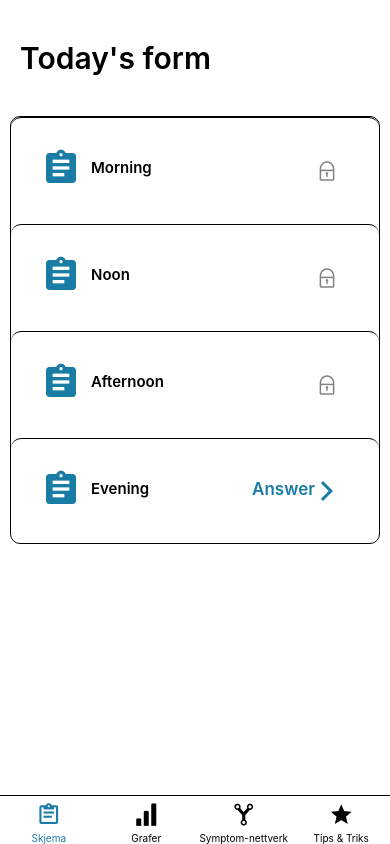
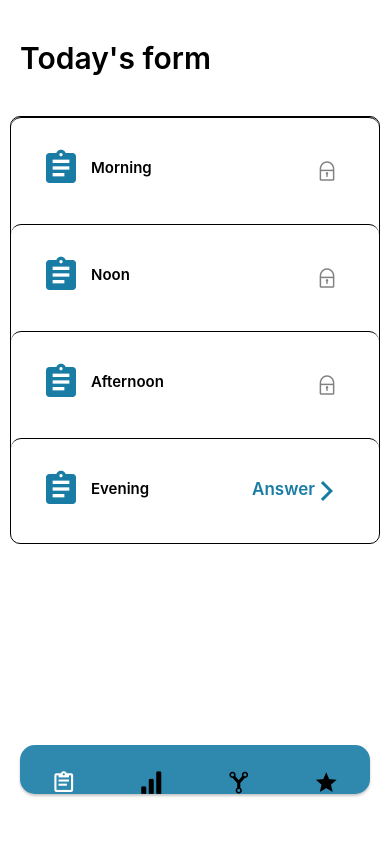
Before and after one commit to markospyros/whatAppens, a React Native app: screen /Tabs in a window 390 px wide. Built offline with nearby package versions, Linux system fonts and the light colour scheme; no server answers.

Commit message:
Customized the navigation tab

```diff
--- a/src/components/Tabs.js
+++ b/src/components/Tabs.js
@@ -12,7 +12,31 @@ export const Tabs = () => {
   return (
     <Tab.Navigator
       initialRouteName="Skjema"
-      screenOptions={{ headerShown: false, tabBarActiveTintColor: "#197CA5" }}
+      screenOptions={{
+        headerShown: false,
+        tabBarActiveTintColor: "white",
+        tabBarShowLabel: false,
+        tabBarStyle: {
+          backgroundColor: "#2f89ae",
+          paddingTop: 25,
+          position: "absolute",
+          bottom: 50,
+          left: 20,
+          right: 20,
+          elevation: 0,
+          borderRadius: 15,
+          borderTopWidth: 0,
+          shadowColor: "#000",
+          shadowOffset: {
+            width: 0,
+            height: 2,
+          },
+          shadowOpacity: 0.23,
+          shadowRadius: 2.62,
+
+          elevation: 4,
+        },
+      }}
     >
       <Tab.Screen
         name="Skjema"
```
